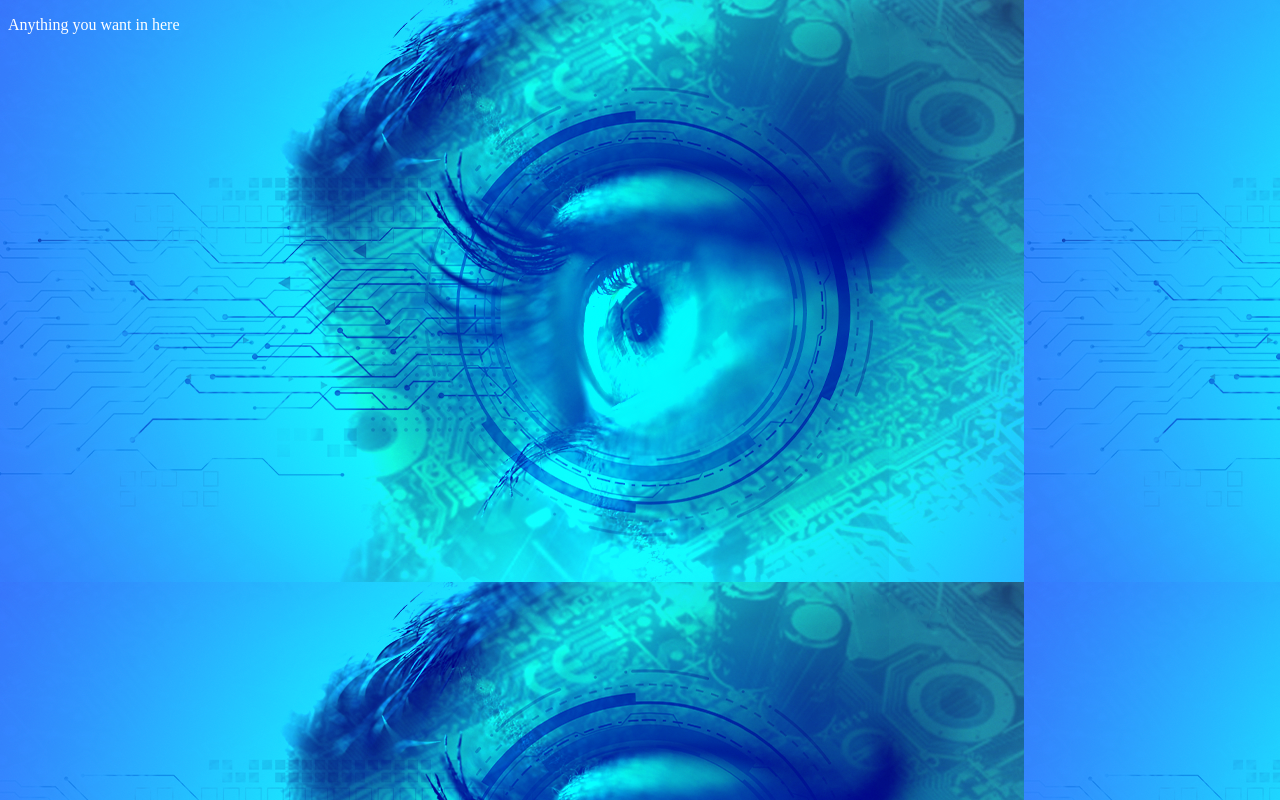
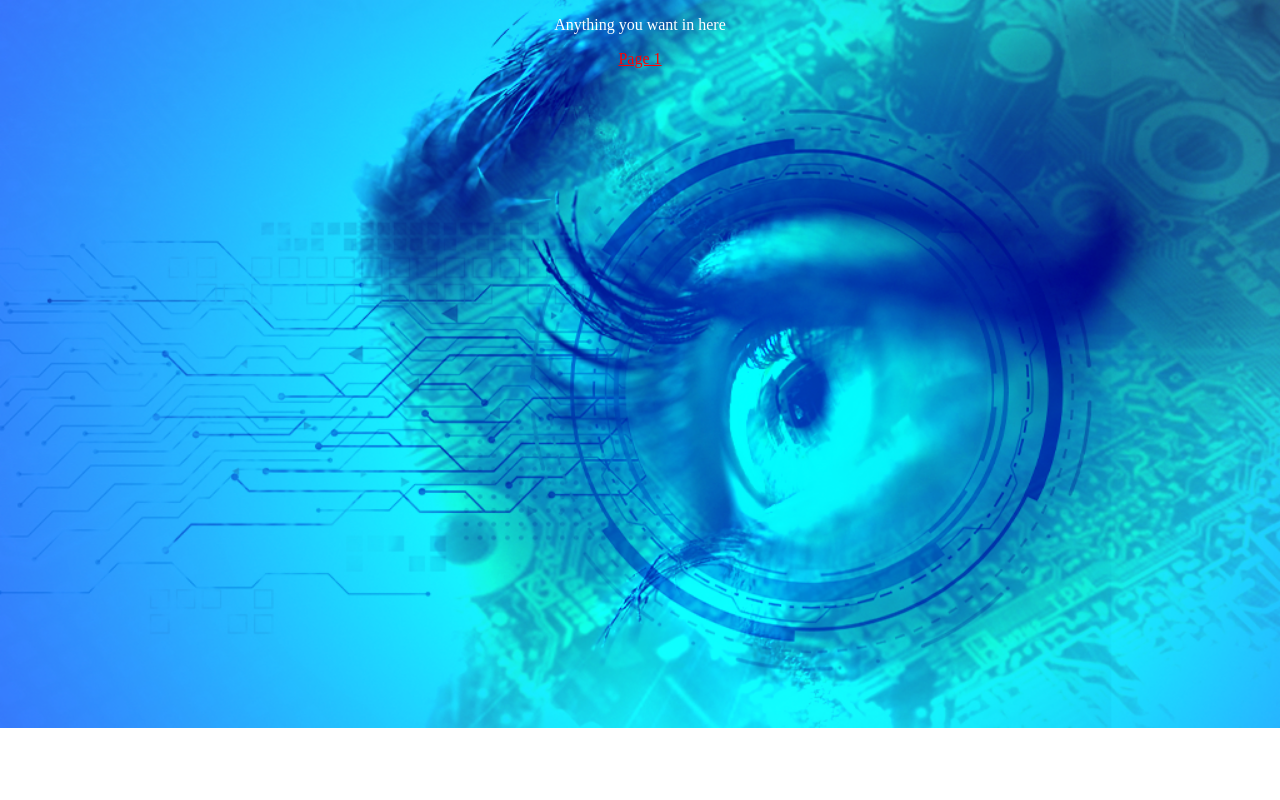
Before and after one commit to MelodicAlbuild/WebTechnologies, a plain HTML site: page index.html in a window 1280 px wide. Drawn offline with Linux system fonts and the light colour scheme.

Commit message:
Updating Everything | 11/5/20

```diff
--- a/css/main.css
+++ b/css/main.css
@@ -1,7 +1,23 @@
+html {
+	align-content: center;
+	align-items: center;
+	align-self: center;
+	text-align: center;
+	vertical-align: center;
+}
+
 body {
 	background-image: url("../img/image-analysis.png");
+	background-repeat: no-repeat;
+	background-position: top;
+	background-size: cover;
 }
 
 p {
 	color: white;
 }
+
+a {
+	color: red;
+	text-transform: none;
+}
--- a/index.html
+++ b/index.html
@@ -7,5 +7,6 @@
 
 	<body>
 		<p>Anything you want in here</p>
+		<a href="views/Page1.html">Page 1</a>
 	</body>
 </html>
```
Also changed, not shown: views/Page1.html (added, +13 -0 lines).
